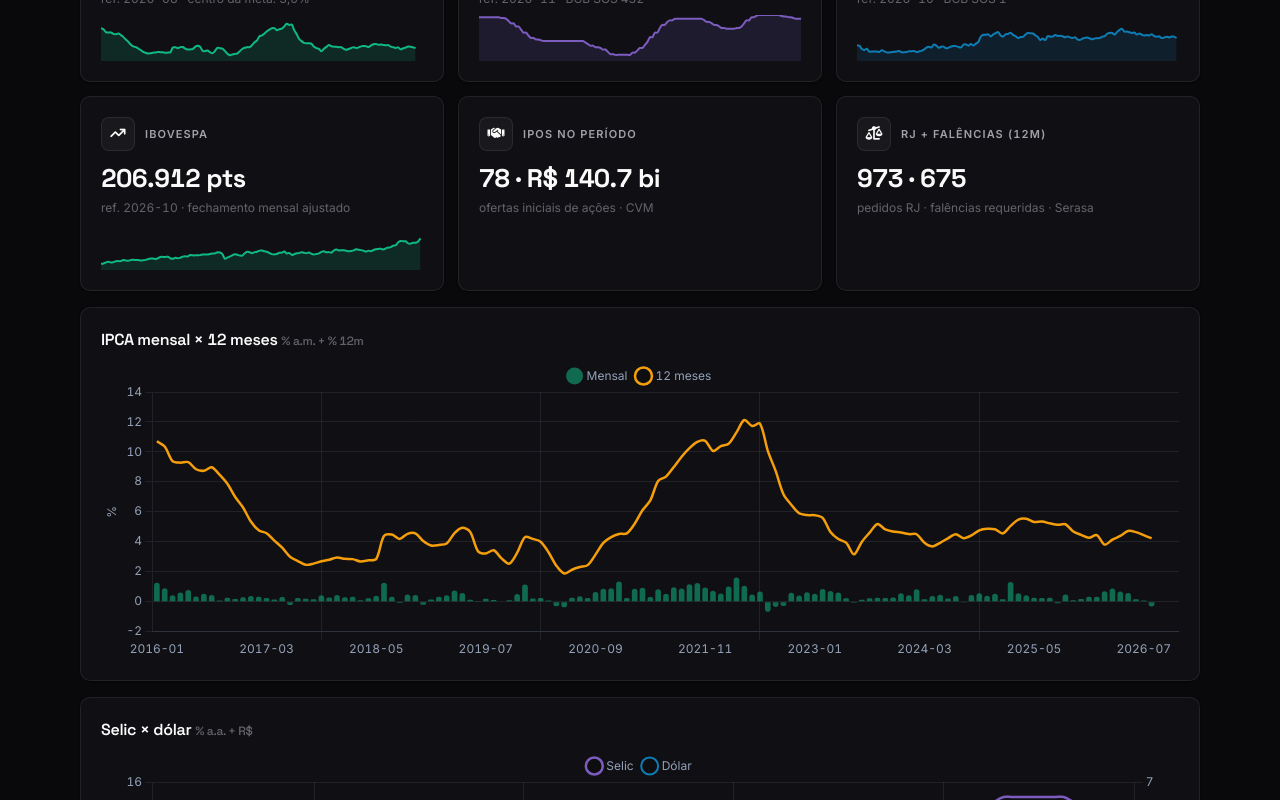
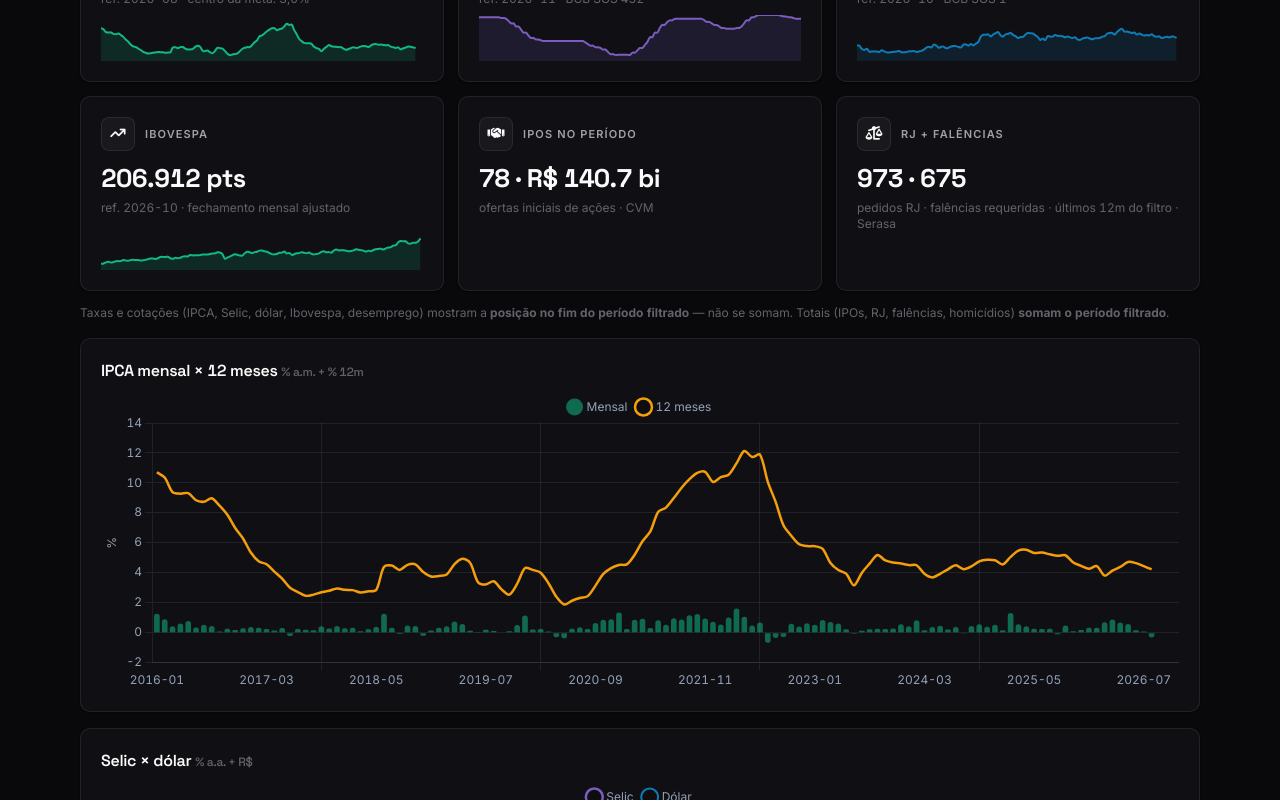
Before and after one commit to ryan-junio-oliveira/AnaliseDadosGovernoFederal, a React (Vite) app: page / in a window 1280 px wide. Shown: the part 2800-3600 px from the top of the page. Built offline with nearby package versions, Linux system fonts and the light colour scheme; no server answers.

Commit message:
feat: serie anual de RJ/falencias e KPIs da Conjuntura respeitam o filtro

```diff
--- /dev/null
+++ b/public/data/conj_empresas_anual.json
@@ -0,0 +1 @@
+[{"ano":2022,"rj_ano":833,"fal_ano":866},{"ano":2023,"rj_ano":1405,"fal_ano":983},{"ano":2024,"rj_ano":933,"fal_ano":819},{"ano":2025,"rj_ano":1046,"fal_ano":731},{"ano":2026,"rj_ano":346,"fal_ano":269}]
--- a/src/sections/Conjuntura.jsx
+++ b/src/sections/Conjuntura.jsx
@@ -58,6 +58,7 @@ export default function Conjuntura({ data, anos }) {
   const emp = useMemo(() => (data.conj_empresas || []).filter((r) => anos.has(anoDe(r.mes))), [data, anos]);
   const crime = useMemo(() => (data.conj_crime || []).filter((r) => anos.has(r.ano)), [data, anos]);
   const ipos = useMemo(() => (data.conj_ipos || []).filter((r) => anos.has(r.ano)), [data, anos]);
+  const empAnual = useMemo(() => (data.conj_empresas_anual || []).filter((r) => anos.has(r.ano)), [data, anos]);
 
   const temMensal = cm.length > 0;
   const temEmpresas = emp.length > 0;
@@ -78,8 +79,11 @@ export default function Conjuntura({ data, anos }) {
   const selic = ultimo(cm, "selic");
   const dolar = ultimo(cm, "dolar");
   const des = temDes ? tri[tri.length - 1] : null;
-  const rj12 = temEmpresas ? emp.slice(-12).reduce((t, r) => t + (r.rj_req || 0), 0) : null;
-  const fal12 = temEmpresas ? emp.slice(-12).reduce((t, r) => t + (r.fal_req || 0), 0) : null;
+  // RJ/falências: soma TUDO se o filtro tem ≤12 meses, senão os últimos 12 — rótulo diz qual.
+  const rjBase = temEmpresas && emp.length > 12 ? emp.slice(-12) : emp;
+  const rj12 = temEmpresas ? rjBase.reduce((t, r) => t + (r.rj_req || 0), 0) : null;
+  const fal12 = temEmpresas ? rjBase.reduce((t, r) => t + (r.fal_req || 0), 0) : null;
+  const rjRotulo = !temEmpresas ? "" : emp.length > 12 ? "últimos 12m do filtro" : "no período filtrado";
   const hom = temCrime ? crime[crime.length - 1] : null;
   const ibov = ultimo(cm, "ibov");
   const totIpo = temIpo ? ipos.reduce((t, r) => t + (r.ipos || 0), 0) : null;
@@ -120,14 +124,19 @@ export default function Conjuntura({ data, anos }) {
             sparkVals={tri.map((r) => r.desemprego)} sparkColor="#0E7CB5" />
         )}
         {temEmpresas && (
-          <Kpi icon="fa-scale-unbalanced" label="RJ + falências (12m)" valor={`${num(rj12)} · ${num(fal12)}`}
-            cor="var(--text)" sub="pedidos RJ · falências requeridas · Serasa" />
+          <Kpi icon="fa-scale-unbalanced" label="RJ + falências" valor={`${num(rj12)} · ${num(fal12)}`}
+            cor="var(--text)" sub={`pedidos RJ · falências requeridas · ${rjRotulo} · Serasa`} />
         )}
         {hom && (
           <Kpi icon="fa-shield-halved" label="Homicídios no ano" valor={num(hom.homicidios)} cor="var(--text)"
             sub={`${hom.ano} · Atlas da Violência IPEA/FBSP`} />
         )}
       </div>
+
+      <p className="text-xs tx-faint mt-3 leading-relaxed">
+        Taxas e cotações (IPCA, Selic, dólar, Ibovespa, desemprego) mostram a <b>posição no fim do período filtrado</b> — não se somam.
+        Totais (IPOs, RJ, falências, homicídios) <b>somam o período filtrado</b>.
+      </p>
 
       {temMensal && (
         <div className="flex flex-col gap-4 mt-4">
@@ -309,6 +318,29 @@ export default function Conjuntura({ data, anos }) {
         </div>
       )}
 
+      {empAnual.length > 1 && (
+        <div className="panel p-5 sm:p-6 mt-4">
+          <h3 className="font-display font-semibold mb-1">Pedidos por ano <span className="text-xs font-body font-normal tx-faint">RJ + falências · Serasa (2022–2023: totais dos releases)</span></h3>
+          <div style={{ height: 280 }} className="mt-2">
+            <Bar
+              key={`empan-${theme}`}
+              data={{
+                labels: empAnual.map((r) => r.ano),
+                datasets: [
+                  { label: "RJ requeridas", data: empAnual.map((r) => r.rj_ano), unit: "pedidos", backgroundColor: "#7C5CBF", borderRadius: 5 },
+                  { label: "Falências requeridas", data: empAnual.map((r) => r.fal_ano), unit: "pedidos", backgroundColor: "#F43F5E", borderRadius: 5 },
+                ],
+              }}
+              options={themed(theme, {
+                responsive: true, maintainAspectRatio: false,
+                interaction: { mode: "index", intersect: false },
+                scales: { y: { title: { display: true, text: "pedidos" } } },
+              })}
+            />
+          </div>
+        </div>
+      )}
+
       {temAbertas && (
         <div className="panel p-5 sm:p-6 mt-4">
           <h3 className="font-display font-semibold mb-1">Empresas abertas × fechadas <span className="text-xs font-body font-normal tx-faint">por mês · Mapa de Empresas</span></h3>
```
Also changed, not shown: src/lib/data.js, 2 other files (tests, documents, lock files or other folders).
